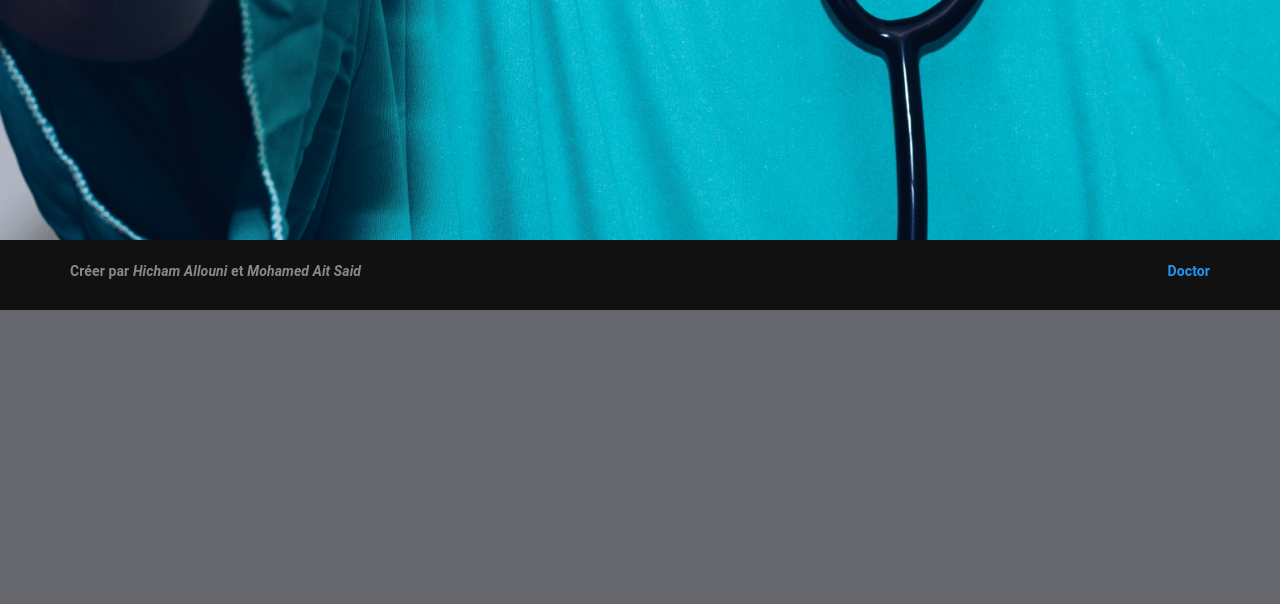
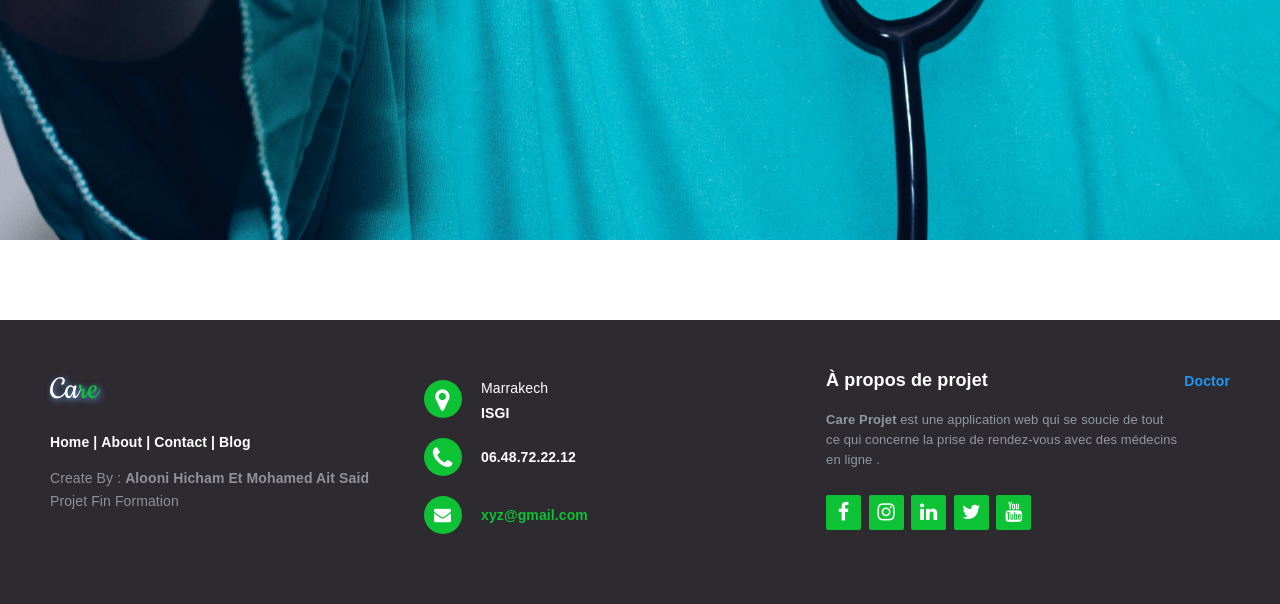
Before and after one commit to hix2m/Care_Project, a PHP site: page / in a window 1280 px wide. Shown: the part 1289-1893 px from the top of the page. Before the commit the page ends 1599 px from the top, so only its background shows below. Run offline with PHP 8.4, Linux system fonts and the light colour scheme; some libraries are stand-ins or nearby versions.

Commit message:
update footer and some text

```diff
--- /dev/null
+++ b/footer.php
@@ -0,0 +1,83 @@
+<!DOCTYPE html>
+<html lang="en">
+
+<head>
+    <meta charset="UTF-8">
+    <meta http-equiv="X-UA-Compatible" content="IE=edge">
+    <meta name="viewport" content="width=device-width, initial-scale=1.0">
+    <title>Responsive Footer - Sagar Developer</title>
+    <link rel="stylesheet" href="http://maxcdn.bootstrapcdn.com/font-awesome/4.2.0/css/font-awesome.min.css">
+    <link href="http://fonts.googleapis.com/css?family=Cookie" rel="stylesheet" type="text/css">
+    <link rel="stylesheet" href="footer_style.css">
+</head>
+
+<body>
+
+    <footer class="footer-distributed">
+
+        <div class="footer-left">
+            <h3>Ca<span>re</span></h3>
+
+            <p class="footer-links">
+                <a href="#">Home</a>
+                |
+                <a href="#">About</a>
+                |
+                <a href="#">Contact</a>
+                |
+                <a href="#">Blog</a>
+            </p>
+
+            <p class="footer-company-name">Create By : <strong>Alooni Hicham Et Mohamed Ait Said</strong> Projet Fin Formation</p>
+        </div>
+
+        <div class="footer-center">
+            <div>
+                <i class="fa fa-map-marker"></i>
+                <p><span>Marrakech</span>
+                    ISGI</p>
+            </div>
+
+            <div>
+                <i class="fa fa-phone"></i>
+                <p>06.48.72.22.12</p>
+            </div>
+            <div>
+                <i class="fa fa-envelope"></i>
+                <p><a href="mailto:sagar00001.co@gmail.com">xyz@gmail.com</a></p>
+
+            </div>
+            <div>
+
+            </div>
+
+        </div>
+        <div class="footer-right">
+            <p class="footer-company-about">
+                <span>À propos de projet </span>
+                <strong>Care Projet</strong> est une application web qui
+                se soucie de tout ce qui concerne la prise de rendez-vous avec des médecins en ligne .
+            </p>
+            <div class="footer-icons">
+                <a href="#"><i class="fa fa-facebook"></i></a>
+                <a href="#"><i class="fa fa-instagram"></i></a>
+                <a href="#"><i class="fa fa-linkedin"></i></a>
+                <a href="#"><i class="fa fa-twitter"></i></a>
+                <a href="#"><i class="fa fa-youtube"></i></a>
+            </div>
+        </div>
+        <?php
+        if(!isset($_SESSION['patientSession']))
+        {
+           ?>
+            <p class="pull-right"><a href="doctorlogin.php">Doctor</a></p>
+
+           <?php
+        }
+        ?>
+
+    </footer>
+
+</body>
+
+</html>
--- /dev/null
+++ b/footer_style.css
@@ -0,0 +1,174 @@
+@import url('http://fonts.googleapis.com/css?family=Open+Sans:400,700');
+
+
+footer {
+    position: absolute;
+    bottom: 0;
+}
+
+@media (max-height:800px) {
+    footer {
+        position: static;
+    }
+    header {
+        padding-top: 40px;
+    }
+}
+
+.footer-distributed {
+    background-color: #2d2a30;
+    box-sizing: border-box;
+    width: 100%;
+    text-align: left;
+    font: bold 16px sans-serif;
+    padding: 50px 50px 60px 50px;
+    margin-top: 80px;
+}
+
+.footer-distributed .footer-left, .footer-distributed .footer-center, .footer-distributed .footer-right {
+    display: inline-block;
+    vertical-align: top;
+}
+
+/* Footer left */
+
+.footer-distributed .footer-left {
+    width: 30%;
+}
+
+.footer-distributed h3 {
+    color: #ffffff;
+    font: normal 36px 'Cookie', cursive;
+    margin: 0;
+}
+
+
+.footer-distributed h3 span {
+    color: #0dc234;
+}
+
+/* Footer links */
+
+.footer-distributed .footer-links {
+    color: #ffffff;
+    margin: 20px 0 12px;
+}
+
+.footer-distributed .footer-links a {
+    display: inline-block;
+    line-height: 1.8;
+    text-decoration: none;
+    color: inherit;
+}
+
+.footer-distributed .footer-company-name {
+    color: #8f9296;
+    font-size: 14px;
+    font-weight: normal;
+    margin: 0;
+}
+
+/* Footer Center */
+
+.footer-distributed .footer-center {
+    width: 35%;
+}
+
+.footer-distributed .footer-center i {
+    background-color: #0dc234;
+    color: #ffffff;
+    font-size: 25px;
+    width: 38px;
+    height: 38px;
+    border-radius: 50%;
+    text-align: center;
+    line-height: 42px;
+    margin: 10px 15px;
+    vertical-align: middle;
+}
+
+.footer-distributed .footer-center i.fa-envelope {
+    font-size: 17px;
+    line-height: 38px;
+}
+
+.footer-distributed .footer-center p {
+    display: inline-block;
+    color: #ffffff;
+    vertical-align: middle;
+    margin: 0;
+}
+
+.footer-distributed .footer-center p span {
+    display: block;
+    font-weight: normal;
+    font-size: 14px;
+    line-height: 2;
+}
+
+.footer-distributed .footer-center p a {
+    color: #0dc234;
+    text-decoration: none;
+    ;
+}
+
+/* Footer Right */
+
+.footer-distributed .footer-right {
+    width: 30%;
+}
+
+.footer-distributed .footer-company-about {
+    line-height: 20px;
+    color: #92999f;
+    font-size: 13px;
+    font-weight: normal;
+    margin: 0;
+}
+
+.footer-distributed .footer-company-about span {
+    display: block;
+    color: #ffffff;
+    font-size: 18px;
+    font-weight: bold;
+    margin-bottom: 20px;
+}
+
+.footer-distributed .footer-icons {
+    margin-top: 25px;
+}
+
+.footer-distributed .footer-icons a {
+    display: inline-block;
+    width: 35px;
+    height: 35px;
+    cursor: pointer;
+    background-color: #0dc234;
+    border-radius: 2px;
+    font-size: 20px;
+    color: #ffffff;
+    text-align: center;
+    line-height: 35px;
+    margin-right: 3px;
+    margin-bottom: 5px;
+}
+
+.footer-distributed .footer-icons a:hover {
+    background-color: #068822;
+}
+
+.footer-links a:hover {
+    color: #06751e;
+}
+
+@media (max-width: 880px) {
+    .footer-distributed .footer-left, .footer-distributed .footer-center, .footer-distributed .footer-right {
+        display: block;
+        width: 100%;
+        margin-bottom: 40px;
+        text-align: center;
+    }
+    .footer-distributed .footer-center i {
+        margin-left: 0;
+    }
+}
--- a/index.php
+++ b/index.php
@@ -127,7 +127,7 @@ if (isset($_POST['signup'])) {
                                             <form class="form" role="form" method="POST" accept-charset="UTF-8" >
                                                 <div class="form-group">
                                                     <label class="sr-only" for="PatientCin">Email</label>
-                                                    <input type="text" class="form-control" name="PatientCin" placeholder="IC Number" required>
+                                                    <input type="text" class="form-control" name="PatientCin" placeholder="Entrer votre email ou cne" required>
                                                 </div>
                                                 <div class="form-group">
                                                     <label class="sr-only" for="password">Password</label>
@@ -287,7 +287,7 @@ if (isset($_POST['signup'])) {
 
         </section>
 
-        <div class="copyright-bar bg-black">
+        <!--div class="copyright-bar bg-black">
 
             <div class="container">
                 <p class="pull-left" style="color: white; opacity: 0.5;">Créer par <i> Hicham Allouni </i>
@@ -295,7 +295,7 @@ if (isset($_POST['signup'])) {
                 </p>
                 <p class="pull-right"><a href="doctorlogin.php">Doctor</a></p>
             </div>
-        </div>
+        </div-->
     </div>
     <script src="assets/js/jquery.js"></script>
     <script src="assets/js/date/bootstrap-datepicker.js"></script>
@@ -325,6 +325,9 @@ if (isset($_POST['signup'])) {
 </script> -->
 
     <!-- date end -->
+    <?php
+    include("footer.php");
+    ?>
 
 </body>
 </html>
--- a/patient/appointment.php
+++ b/patient/appointment.php
@@ -101,7 +101,7 @@ if (isset($_POST['appointment'])) {
 						<ul class="nav navbar-nav">
 							<li><a href="patient.php">Home</a></li>
 							<!-- <li><a href="profile.php?patientId=<?php echo $userRow['PatientCin']; ?>" >Profile</a></li> -->
-							<li><a href="patientapplist.php?patientId=<?php echo $userRow['PatientCin']; ?>">Appointment</a></li>
+							<li><a href="patientapplist.php?patientId=<?php echo $userRow['PatientCin']; ?>">Rendez-Vous</a></li>
 						</ul>
 					</ul>
 
@@ -113,7 +113,7 @@ if (isset($_POST['appointment'])) {
 									<a href="profile.php?patientId=<?php echo $userRow['PatientCin']; ?>"><i class="fa fa-fw fa-user"></i> Profile</a>
 								</li>
 								<li>
-									<a href="patientapplist.php?patientId=<?php echo $userRow['PatientCin']; ?>"><i class="glyphicon glyphicon-file"></i> Appointment</a>
+									<a href="patientapplist.php?patientId=<?php echo $userRow['PatientCin']; ?>"><i class="glyphicon glyphicon-file"></i> Rendez-Vous</a>
 								</li>
 								<li class="divider"></li>
 								<li>
--- a/patient/patient.php
+++ b/patient/patient.php
@@ -32,7 +32,7 @@ $userRow=mysqli_fetch_array($res,MYSQLI_ASSOC);
 		<link href="assets/css/default/blocks.css" rel="stylesheet">
 		<link href="assets/css/date/bootstrap-datepicker.css" rel="stylesheet">
 		<link href="assets/css/date/bootstrap-datepicker3.css" rel="stylesheet">
-
+		<link rel="stylesheet" href="../footer_style.css">
 		<link href="style.css" rel="stylesheet">
 		<link rel="stylesheet" href="scrol.css">
 
@@ -104,6 +104,7 @@ $userRow=mysqli_fetch_array($res,MYSQLI_ASSOC);
 		</div>
 		<!-- navigation -->
 		<?php include_once("liste_doctor.php"); ?>
+		<?php include("../footer.php"); ?>
 		<script src="assets/js/jquery.js"></script>
 		<script src="assets/js/date/bootstrap-datepicker.js"></script>
 		<script src="assets/js/moment.js"></script>
--- a/patient/patientapplist.php
+++ b/patient/patientapplist.php
@@ -23,7 +23,7 @@ $userRow=mysqli_fetch_assoc($res);
 		<meta name="viewport" content="width=device-width, initial-scale=1">
 		<title>Liste De Rendez Vous </title>
 		<link href="assets/css/material.css" rel="stylesheet">
-
+		<link rel="stylesheet" href="../footer_style.css">
 		<link href="assets/css/default/style.css" rel="stylesheet">
 		<link href="assets/css/default/blocks.css" rcel="stylesheet">
 		<link rel="stylesheet" href="assets/font-awesome/css/font-awesome.min.css" />
@@ -141,6 +141,9 @@ echo "</table>";
 </div>
 </div>
 </div>
+<?php
+include('../footer.php');
+?>
 <!-- display appoinment end -->
 <script src="assets/js/jquery.js"></script>
 <script src="assets/js/bootstrap.min.js"></script>
--- a/patient/profile.php
+++ b/patient/profile.php
@@ -237,9 +237,6 @@ $widowed = "checked";
 																<label><input type="radio" name="patientMaritialStatus" value="married" <?php echo $married; ?>>Married</label>
 															</div>
 															<div class="radio">
-																<label><input type="radio" name="patientMaritialStatus" value="separated" <?php echo $separated; ?>>Separated</label>
-															</div>
-															<div class="radio">
 																<label><input type="radio" name="patientMaritialStatus" value="divorced" <?php echo $divorced; ?>>Divorced</label>
 															</div>
 															<div class="radio">
```
